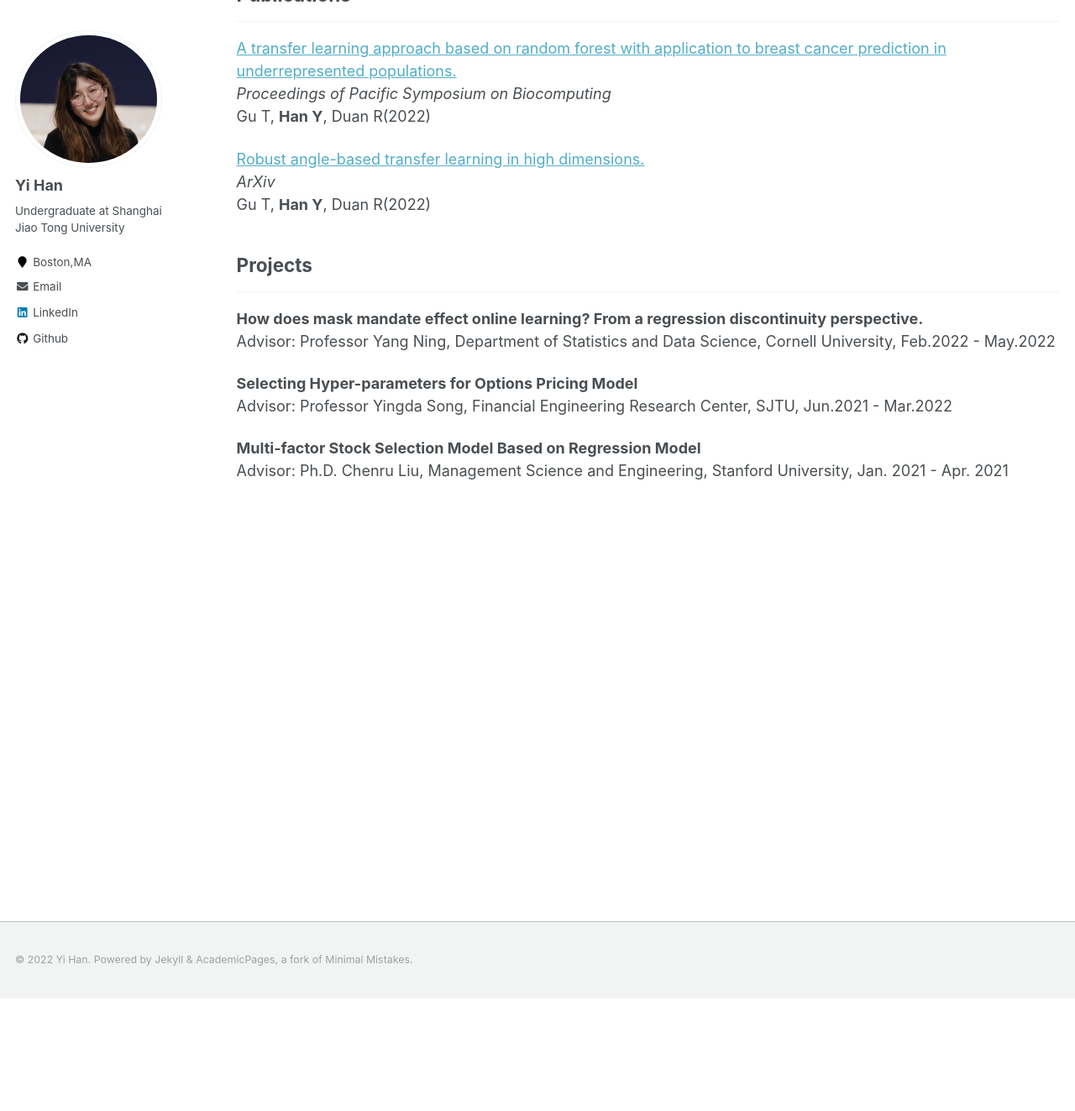
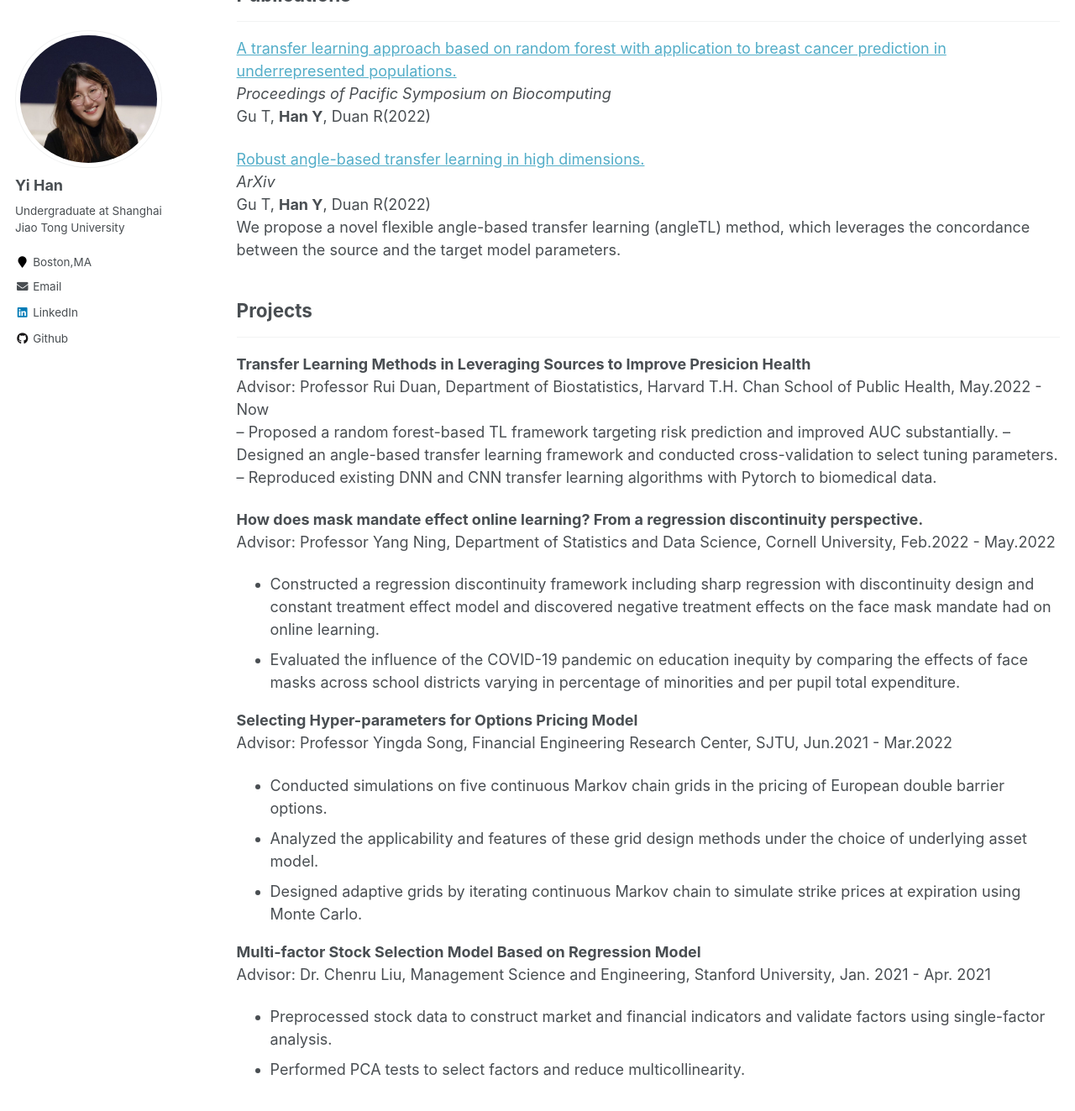
Before and after one commit to yiiihan/yiiihan.github.io, a Jekyll site: the page built from _pages/research.md, in a window 1280 px wide and 1400 px high, scrolled down 211 px. Shown: the top 1323 px of the window at 84% size. Built offline with Jekyll 4.4.1, drawn with Linux system fonts in a browser that asks for light colours.

Commit message:
Update research.md

```diff
--- a/_pages/research.md
+++ b/_pages/research.md
@@ -11,17 +11,34 @@ author_profile: true
 *Proceedings of Pacific Symposium on Biocomputing* <br />
 Gu T, **Han Y**, Duan R(2022) <br />
 
+
 [Robust angle-based transfer learning in high dimensions.](http://arxiv.org/abs/2210.12759) <br />
 *ArXiv* <br />
 Gu T, **Han Y**, Duan R(2022) <br />
+We propose a novel flexible angle-based transfer learning (angleTL) method, which leverages the concordance between the source and the target model parameters. <br />
 
 ## Projects
 ---
+**Transfer Learning Methods in Leveraging Sources to Improve Presicion Health** <br />
+Advisor: Professor Rui Duan, Department of Biostatistics, Harvard T.H. Chan School of Public Health, May.2022 - Now <br />
+– Proposed a random forest-based TL framework targeting risk prediction and improved AUC substantially.
+– Designed an angle-based transfer learning framework and conducted cross-validation to select tuning parameters.
+– Reproduced existing DNN and CNN transfer learning algorithms with Pytorch to biomedical data.
+
 **How does mask mandate effect online learning? From a regression discontinuity perspective.** <br />
 Advisor: Professor Yang Ning, Department of Statistics and Data Science, Cornell University, Feb.2022 - May.2022 <br />
+- Constructed a regression discontinuity framework including sharp regression with discontinuity design and constant
+treatment effect model and discovered negative treatment effects on the face mask mandate had on online learning.
+- Evaluated the influence of the COVID-19 pandemic on education inequity by comparing the effects of face masks across
+school districts varying in percentage of minorities and per pupil total expenditure.
 
 **Selecting Hyper-parameters for Options Pricing Model** <br />
 Advisor: Professor Yingda Song, Financial Engineering Research Center, SJTU, Jun.2021 - Mar.2022 <br />
+- Conducted simulations on five continuous Markov chain grids in the pricing of European double barrier options.
+- Analyzed the applicability and features of these grid design methods under the choice of underlying asset model.
+- Designed adaptive grids by iterating continuous Markov chain to simulate strike prices at expiration using Monte Carlo.
 
 **Multi-factor Stock Selection Model Based on Regression Model** <br />
-Advisor: Ph.D. Chenru Liu, Management Science and Engineering, Stanford University, Jan. 2021 - Apr. 2021 <br />
+Advisor: Dr. Chenru Liu, Management Science and Engineering, Stanford University, Jan. 2021 - Apr. 2021 <br />
+- Preprocessed stock data to construct market and financial indicators and validate factors using single-factor analysis.
+- Performed PCA tests to select factors and reduce multicollinearity.
```
